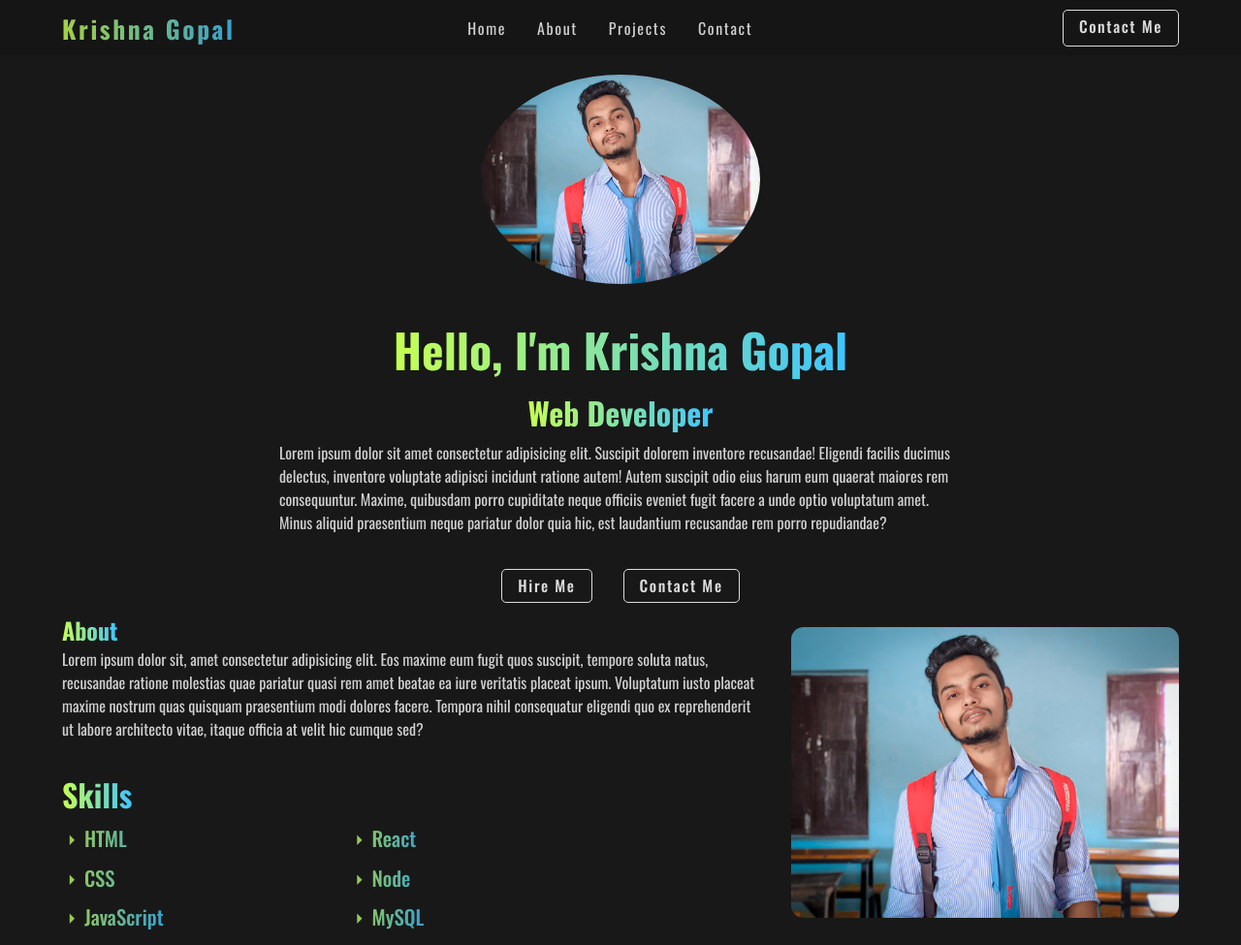
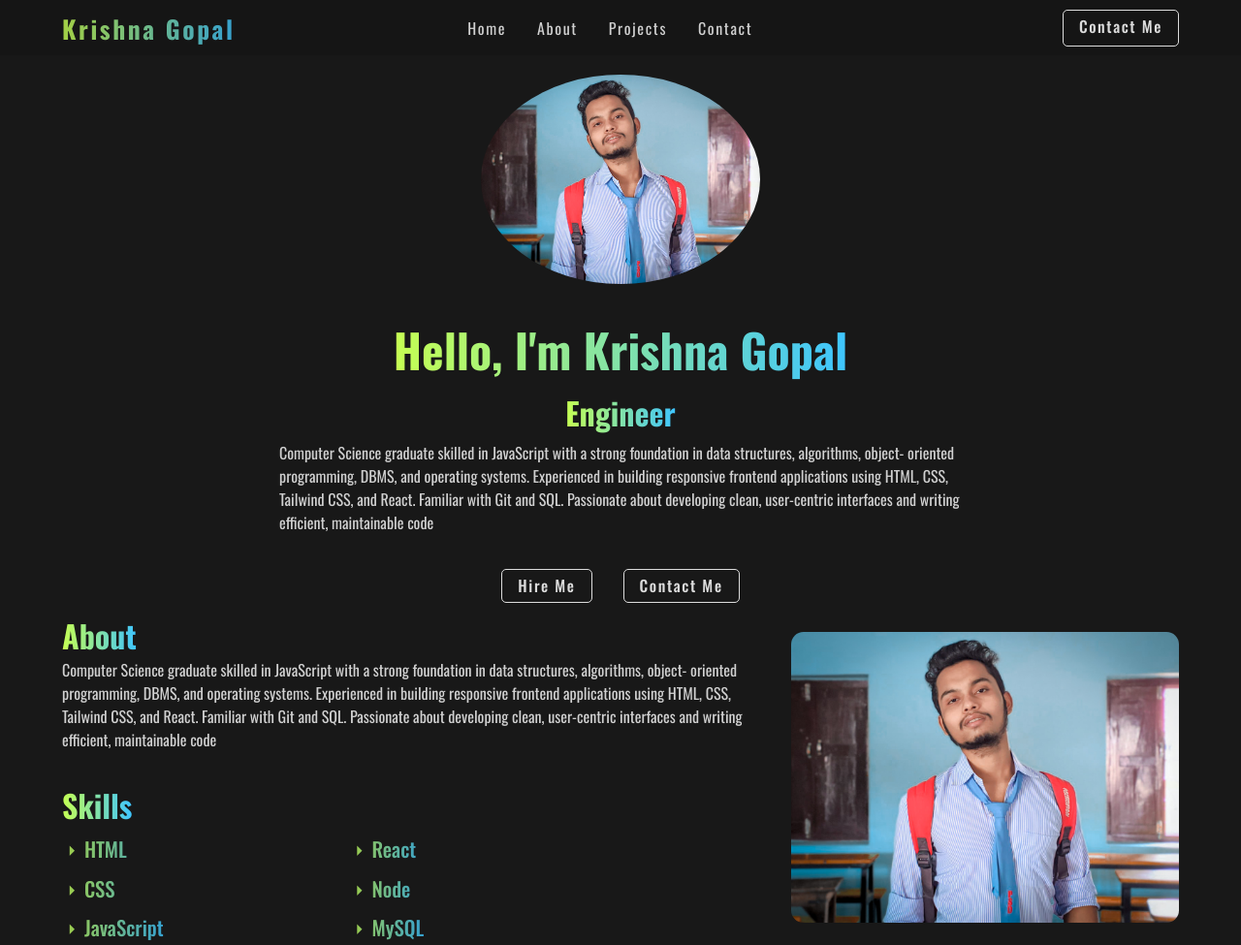
Before and after one commit to krishnagopal-1/Portfolio-Website, a plain HTML site: page index.html in a window 1280 px wide. Shown: the top 975 px of the page at 97% size. Drawn offline with nearby package versions, Linux system fonts and the light colour scheme.

Commit message:
Update index.html

```diff
--- a/index.html
+++ b/index.html
@@ -36,12 +36,13 @@
 
         <div class="info-box">
             <h1><span>Hello, I'm Krishna Gopal</span></h1>
-            <h3><span>Web Developer</span></h3>
-            <p>Lorem ipsum dolor sit amet consectetur adipisicing elit. Suscipit dolorem inventore recusandae! Eligendi
-                facilis ducimus delectus, inventore voluptate adipisci incidunt ratione autem! Autem suscipit odio eius
-                harum eum quaerat maiores rem consequuntur. Maxime, quibusdam porro cupiditate neque officiis eveniet
-                fugit facere a unde optio voluptatum amet. Minus aliquid praesentium neque pariatur dolor quia hic, est
-                laudantium recusandae rem porro repudiandae?</p>
+            <h3><span>Engineer</span></h3>
+            <p>Computer Science graduate skilled in JavaScript with a strong foundation in data structures, algorithms,
+                object- oriented programming, DBMS, and operating systems. Experienced in building responsive frontend
+                applications
+                using HTML, CSS, Tailwind CSS, and React. Familiar with Git and SQL. Passionate about developing clean,
+                user-centric
+                interfaces and writing efficient, maintainable code</p>
         </div>
 
         <div class="btn-box">
@@ -55,12 +56,14 @@
     <section id="about">
         <div class="about-box">
             <div class="about-info">
-                <h1><span>About</span></h1>
-                <p>Lorem ipsum dolor sit, amet consectetur adipisicing elit. Eos maxime eum fugit quos suscipit, tempore
-                    soluta natus, recusandae ratione molestias quae pariatur quasi rem amet beatae ea iure veritatis
-                    placeat ipsum. Voluptatum iusto placeat maxime nostrum quas quisquam praesentium modi dolores
-                    facere. Tempora nihil consequatur eligendi quo ex reprehenderit ut labore architecto vitae, itaque
-                    officia at velit hic cumque sed?</p>
+                <h2><span>About</span></h2>
+                <p>Computer Science graduate skilled in JavaScript with a strong foundation in data structures,
+                    algorithms,
+                    object- oriented programming, DBMS, and operating systems. Experienced in building responsive
+                    frontend applications
+                    using HTML, CSS, Tailwind CSS, and React. Familiar with Git and SQL. Passionate about developing
+                    clean, user-centric
+                    interfaces and writing efficient, maintainable code</p>
             </div>
 
             <h3><span>Skills</span></h3>
@@ -110,7 +113,7 @@
                     beatae. Ex nisi impedit obcaecati itaque nobis beatae? Commodi reiciendis qui suscipit consequuntur
                     harum illum assumenda?</p>
 
-                    <img src="project1.avif" alt="">
+                <img src="project1.avif" alt="">
             </div>
 
             <div class="projects-box">
@@ -180,12 +183,14 @@
         <div class="col-right">
             <span>About My Services</span>
 
-            <p>Lorem ipsum dolor sit amet consectetur adipisicing elit. Eos consequuntur eveniet atque reiciendis laudantium quam nemo modi ea quia! Delectus similique illum quam dolores architecto voluptatibus adipisci voluptates mollitia rerum.</p>
+            <p>Lorem ipsum dolor sit amet consectetur adipisicing elit. Eos consequuntur eveniet atque reiciendis
+                laudantium quam nemo modi ea quia! Delectus similique illum quam dolores architecto voluptatibus
+                adipisci voluptates mollitia rerum.</p>
 
             <div class="social-icons">
+                <span><i class="ri-linkedin-box-fill"></i></span>
+
                 <span><i class="ri-github-fill"></i></span>
-
-                <span><i class="ri-linkedin-box-fill"></i></span>
 
                 <span><i class="ri-twitter-x-fill"></i></span>
 
```
